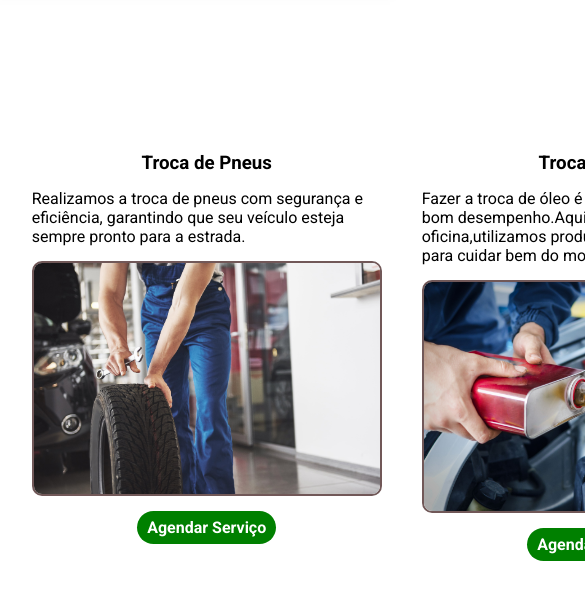
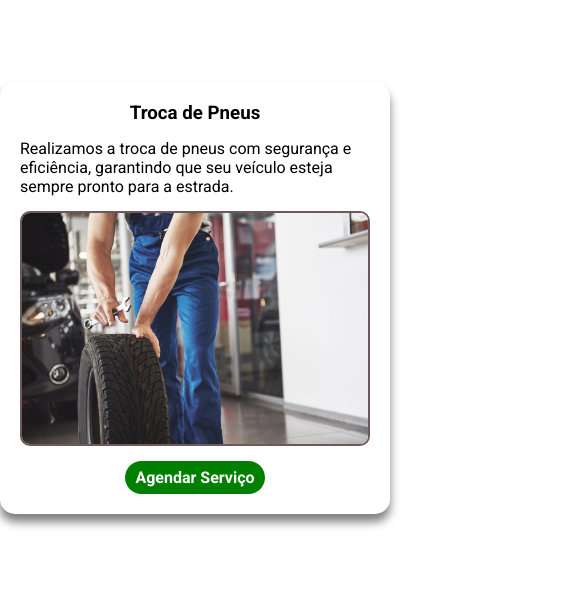
Before and after one commit to lucas-gomes-santana/Site-Para-a-PeuCar, a plain HTML site: page front-end/pages/servicos.html in a window 390 px wide. Shown: the part 202-793 px from the top of the page, 585 px wide, since content can reach past the window. Drawn offline with Linux system fonts and the light colour scheme.

Commit message:
Adicionando responsividade em services

```diff
--- a/front-end/styles/_services.scss
+++ b/front-end/styles/_services.scss
@@ -1,7 +1,7 @@
 .container-cards-services {
     display: grid;
     grid-template-columns: repeat(3, 1fr);
-    margin: 150px 0 0 3%;
+    margin: 150px 0 0 6%;
 
     .container-card {
         display: flex;
@@ -12,11 +12,11 @@
         gap: 15px;
         padding: 20px;
         border-radius: 15px;
+        box-shadow: 0px 8px 10px rgba(0, 0, 0, 0.5);
 
         &:hover {
             transform: scale(1.02);
             transition: all 0.2s ease-in-out;
-            box-shadow: 0px 8px 10px rgba(0, 0, 0, 0.5);
         }
 
         img {
@@ -34,3 +34,67 @@
         }
     }
 }
+
+
+// Responsividade para tablets e celulares
+@media (max-width: 1024px) {
+    .container-cards-services {
+        grid-template-columns: repeat(2, 1fr);
+        margin: 100px 0 0 5%;
+    }
+
+    .container-card {
+        max-width: 400px;
+        max-height: 400px;
+        box-shadow: 0px 8px 10px rgba(0, 0, 0, 0.5);
+
+        img {
+            width: 300px;
+        }
+
+        a {
+            padding: 5px 8px;
+            font-size: 14px;
+        }
+    }
+}
+
+@media (max-width: 768px) {
+    .container-cards-services {
+        display: flex;
+        flex-direction: column;
+        align-items: center;
+        justify-content: center;
+    }
+
+    .container-card {
+        max-width: 90%;
+        max-height: auto;
+        padding: 15px;
+        box-shadow: 0px 8px 10px rgba(0, 0, 0, 0.5);
+        margin-bottom: 80px;
+
+        img {
+            width: 100%;
+        }
+
+        a {
+            padding: 10px;
+            font-size: 16px;
+        }
+    }
+}
+
+@media (max-width: 510px) {
+
+    .container-cards-services {
+        width: 100%;
+    }
+
+    .container-card {
+        max-width: 80%;
+        margin-right: 10%;
+        padding: 10px;
+        gap: 20px;
+    }
+}
```
Also changed, not shown: front-end/pages/home.html (+1 -1 lines), front-end/styles/index.css, 1 other file.
